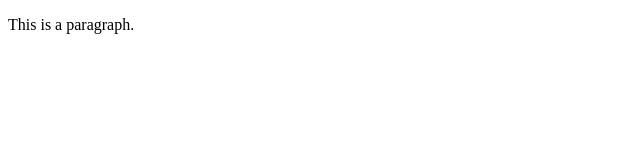
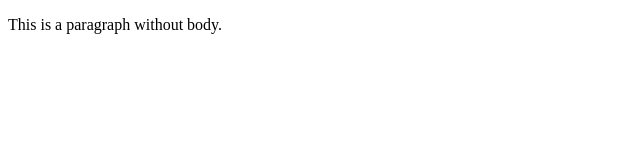
Before and after one commit to Gatete-Bruno/Bat-Git, a plain HTML site: page index.html in a window 1280 px wide. Shown: the whole page, without its empty margins (0-640 px from the left). Drawn offline with Linux system fonts and the light colour scheme.

```diff
--- a/index.html
+++ b/index.html
@@ -4,6 +4,6 @@
 <title>Page Title</title>
 </head>
 <body>
-    <p>This is a paragraph.</p>
+    <p>This is a paragraph without body.</p>
 </body>
 </html>
```
